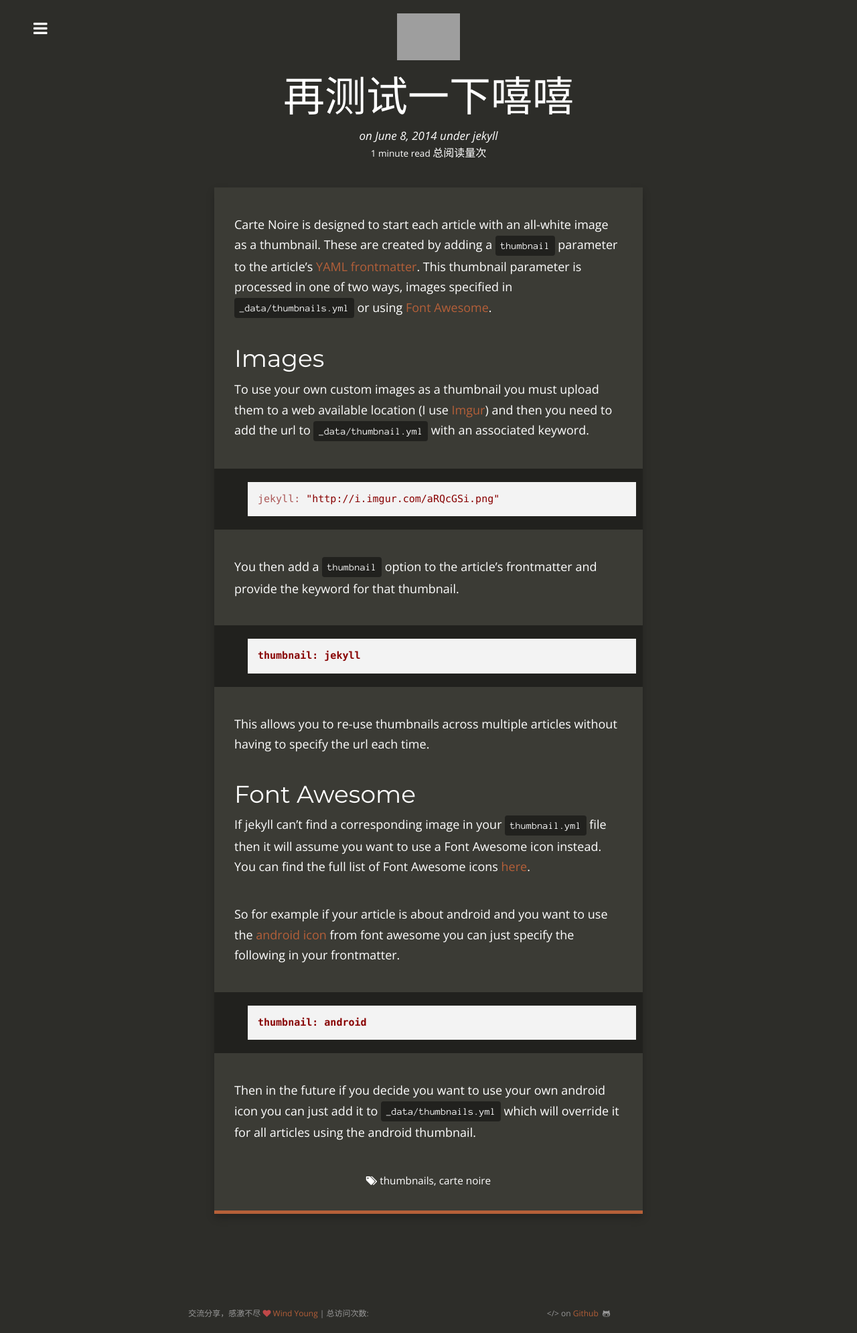
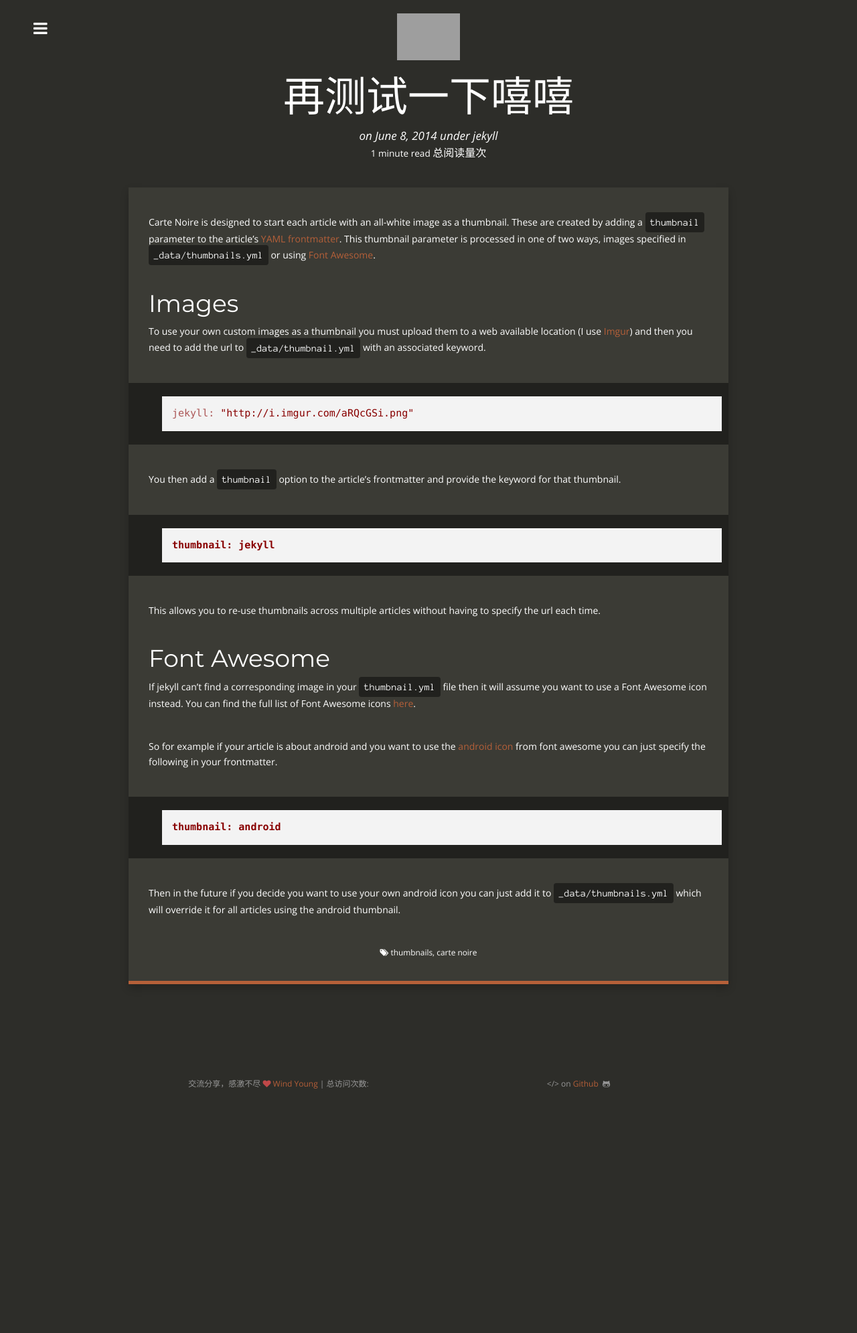
Before and after one commit to wind3110991/wind3110991.github.io, a Jekyll site: the page built from _posts/2014-06-08-using-thumbnails.md, in a window 1280 px wide. Shown: the whole page at 67% size. Built offline with Jekyll 4.4.1, drawn with Linux system fonts in a browser that asks for light colours; nearby versions of some CDN libraries; comment, search, counter and statistics services are not loaded; after the commit the page ends 1647 px from its top, so only the background shows below that; grey boxes are pictures that could not be loaded.

Commit message:
new article

```diff
--- a/css/style.scss
+++ b/css/style.scss
@@ -527,8 +527,8 @@ ul {
 		}
 
 		@media (min-width: $screen-lg-min) {
-			width: 50%;
-			margin-left: 25%;
+			width: 70%;
+			margin-left: 15%;
 		}
 
 		.thumb {
@@ -561,7 +561,7 @@ ul {
 		}
 
 		.content {
-			font-size: 18px;
+			font-size: 14px;
 			line-height: 170%;
 			padding-left: 15px;
 			padding-right: 15px;
@@ -738,7 +738,7 @@ ul {
 
 		a {
 			color: $white;
-			font-size: 18px;
+			font-size: 14px;
 			width: auto;
 			padding: 10px 20px;
 			background-color: $darker;
```
Also changed, not shown: _posts/2018-08-20-google-pb.md (+1 -1 lines).
